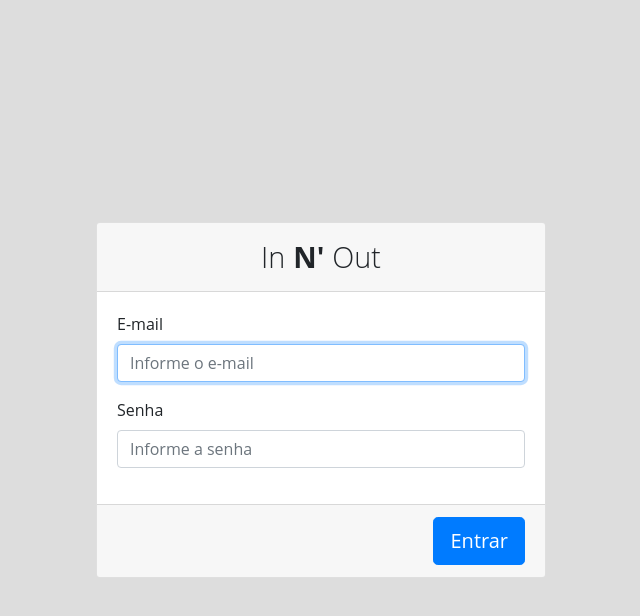
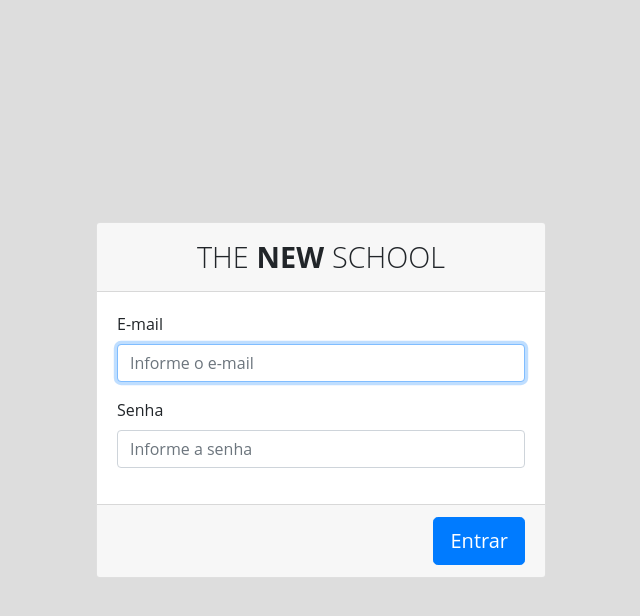
Before and after one commit to BrunoRover/Plataforma-EAD, a PHP site: page /login.php in a window 1280 px wide. Shown: the top 616 px of the page, without its empty margins (319-959 px from the left). Run offline with PHP 8.4, Linux system fonts and the light colour scheme; a stand-in replaces the project's code that opens the database connection; some web fonts are replaced.

Commit message:
update temnplate and remove js

```diff
--- a/assets/css/template.css
+++ b/assets/css/template.css
@@ -22,7 +22,7 @@
 header.header {
     grid-area: header;
     display: flex;
-    background-color: #1976d2;
+    background-color: #050505;
     align-items: center;
     z-index: 10;
     box-shadow:
--- a/login.php
+++ b/login.php
@@ -32,16 +32,16 @@
     <link rel="stylesheet" href="assets/css/bootstrap.min.css">
     <link rel="stylesheet" href="assets/css/icofont.min.css">
     <link rel="stylesheet" href="assets/css/login.css">
-    <title>In N' Out</title>
+    <title>THE NEW SCHOOL</title>
 </head>
 <body>
     <form class="form-login" action="#" method="post">
         <div class="login-card card">
             <div class="card-header">
                 <i class="icofont-travelling mr-2"></i>
-                <span class="font-weight-light">In </span>
-                <span class="font-weight-bold mx-2">N'</span>
-                <span class="font-weight-light">Out</span>
+                <span class="font-weight-light">THE</span>
+                <span class="font-weight-bold mx-2">NEW</span>
+                <span class="font-weight-light">SCHOOL</span>
                 <i class="icofont-runner-alt-1 ml-2"></i>
             </div>
             <div class="card-body">
--- a/pages/template/header.php
+++ b/pages/template/header.php
@@ -29,7 +29,7 @@
     <title>In N' Out</title>
 </head>
 <body>
-    <header class="header" style="color: white";>
+    <header class="header" style="color: white; background-color: #0D0D0D;">
         <div class="logo">
 
             <span class="font-weight-light">The </span>
@@ -37,9 +37,7 @@
             <span class="font-weight-light">School</span>
 
         </div>
-        <div class="menu-toggle mx-3">
-            <i class="fa-solid fa-bars"></i>
-        </div>
+
         <div class="spacer"></div>
         <?php if(!isset($_SESSION['admin']) || !$_SESSION['admin']) { ?>
         <div class="font-weight-light mr-3">R$ <?php echo $dados_usuario['creditos']; ?></div>
```
